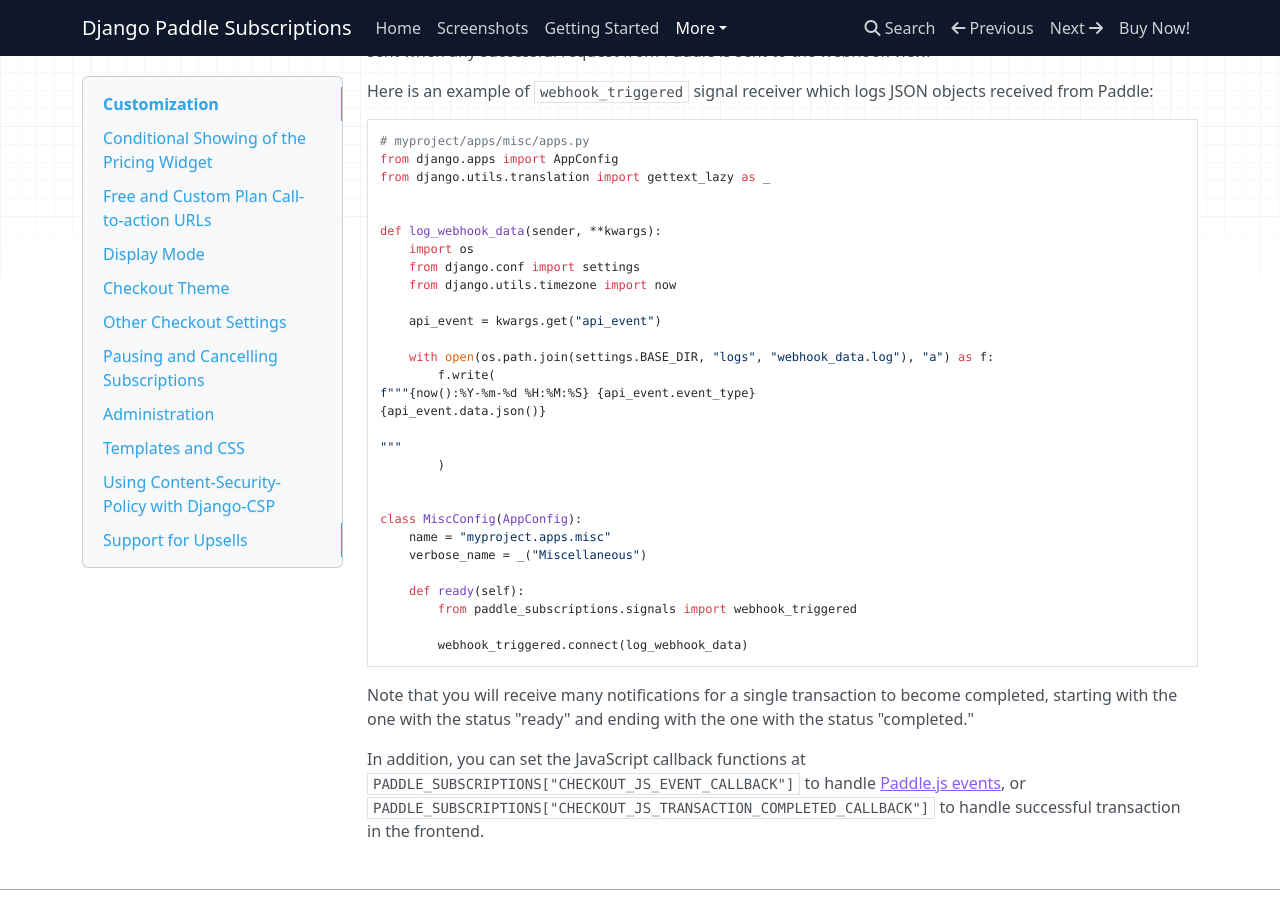
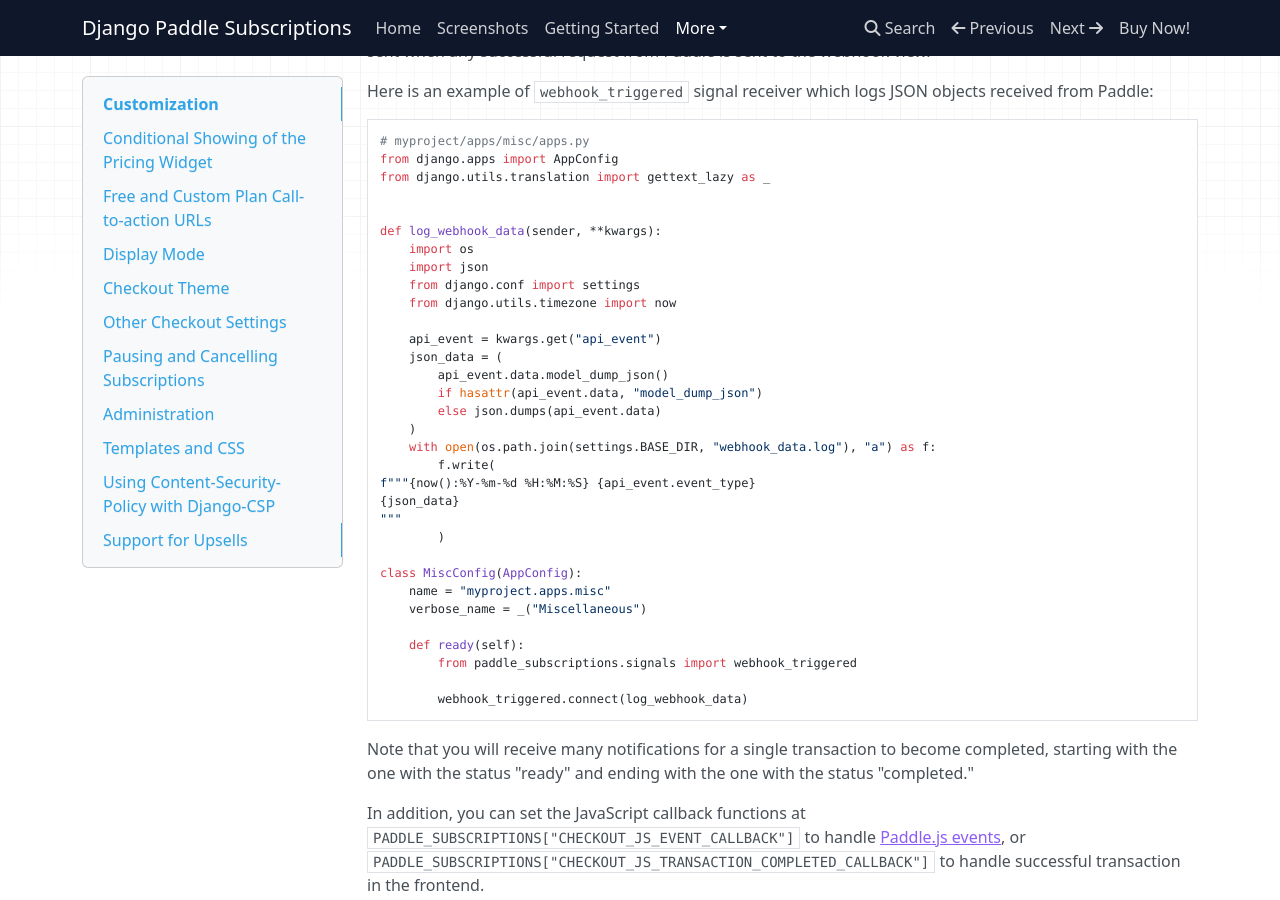
Before and after one commit to websightful/django-paddle-subscriptions-docs, an MkDocs documentation site: the page built from src/customization.md, in a window 1280 px wide and 900 px high, scrolled down 3951 px. Built offline with MkDocs 1.6.1, drawn with Linux system fonts in a browser that asks for light colours; nearby versions of some CDN libraries.

Commit message:
👾 log_webhook_data example fixed.

```diff
--- a/docs/index.html
+++ b/docs/index.html
@@ -344,5 +344,5 @@
 
 <!--
 MkDocs version : 1.5.3
-Build Date UTC : 2024-02-10 20:23:09.267191+00:00
+Build Date UTC : 2024-02-11 01:36:12.766934+00:00
 -->
--- a/src/customization.md
+++ b/src/customization.md
@@ -141,19 +141,22 @@
 
 def log_webhook_data(sender, **kwargs):
     import os
+    import json
     from django.conf import settings
     from django.utils.timezone import now
 
     api_event = kwargs.get("api_event")
-
-    with open(os.path.join(settings.BASE_DIR, "logs", "webhook_data.log"), "a") as f:
+    json_data = (
+        api_event.data.model_dump_json()
+        if hasattr(api_event.data, "model_dump_json")
+        else json.dumps(api_event.data)
+    )
+    with open(os.path.join(settings.BASE_DIR, "webhook_data.log"), "a") as f:
         f.write(
 f"""{now():%Y-%m-%d %H:%M:%S} {api_event.event_type}
-{api_event.data.json()}
-
+{json_data}
 """
         )
-
 
 class MiscConfig(AppConfig):
     name = "myproject.apps.misc"
```
Also changed, not shown: docs/customization/index.html (+8 -5 lines), docs/search/search_index.json (+1 -1 lines), docs/sitemap.xml (+6 -6 lines), 1 other file.
